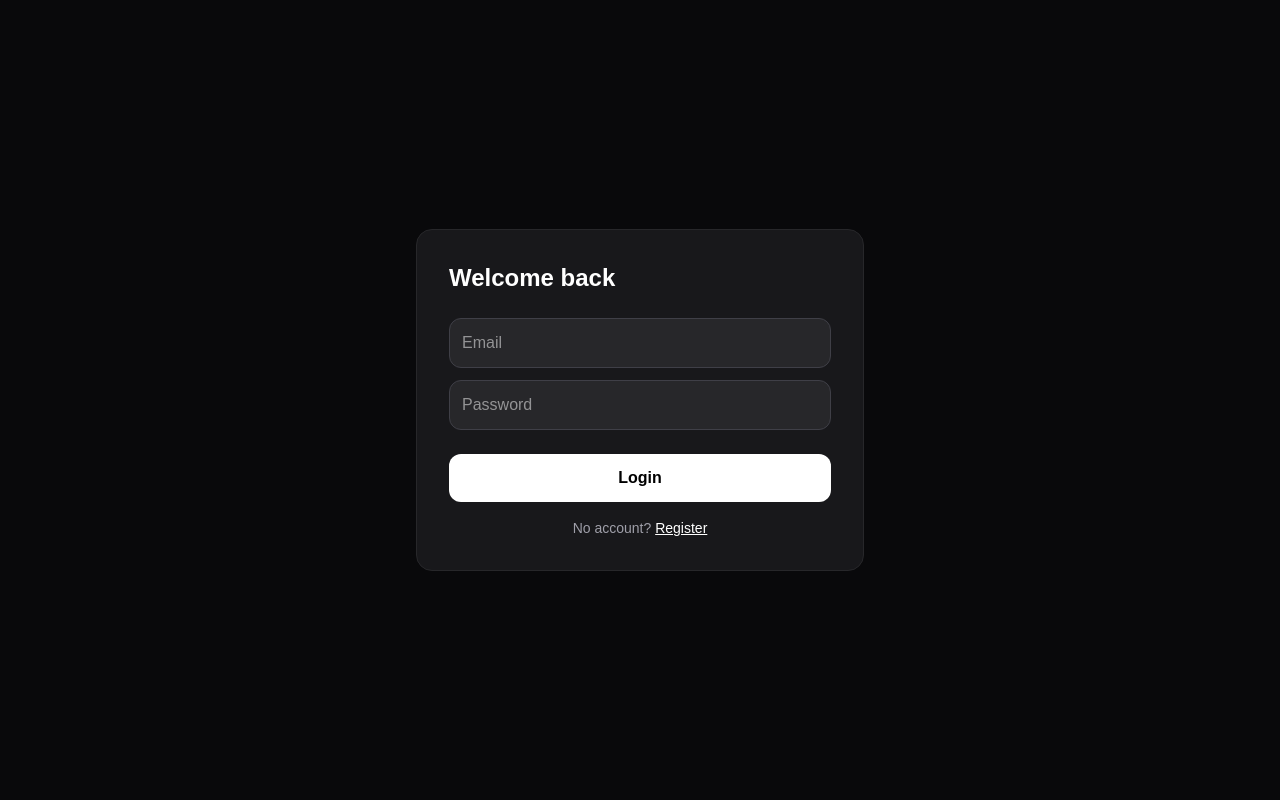
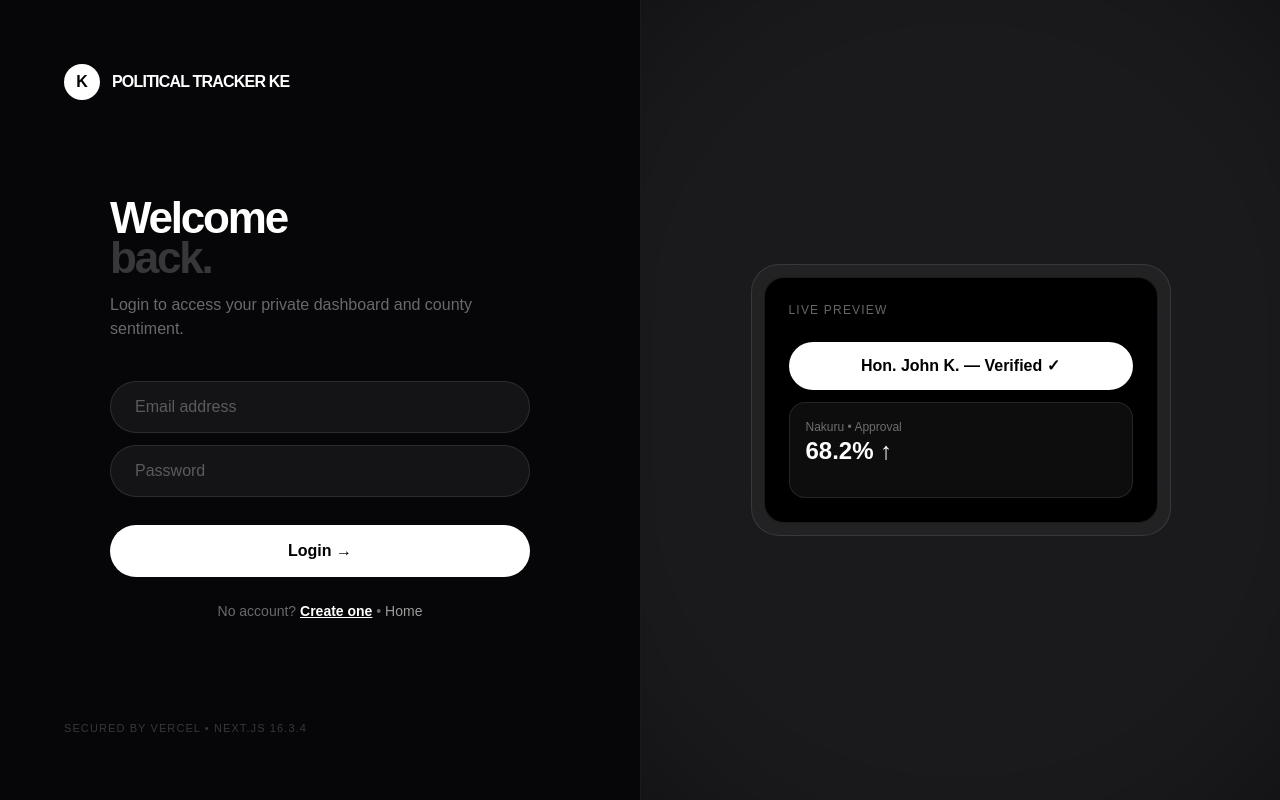
Before and after one commit to applepayglobalagencies-source/political-tracker, a Next.js app: page /login in a window 1280 px wide. Built offline with nearby package versions, Linux system fonts and the light colour scheme.

Commit message:
premium auth pages

```diff
--- a/src/app/login/page.tsx
+++ b/src/app/login/page.tsx
@@ -1,27 +1,32 @@
 "use client";
 import { useState } from "react";
 import { useRouter } from "next/navigation";
-import { getUsers } from "@/lib/auth";
 
 export default function Login(){
-  const [email,setEmail]=useState(""); const [pass,setPass]=useState("");
+  const [loading,setLoading]=useState(false);
   const router=useRouter();
-  const submit=(e:any)=>{
-    e.preventDefault();
-    const u=getUsers().find(x=>x.email===email && x.password===pass);
-    if(!u) return alert("Invalid credentials");
-    localStorage.setItem("pt_session", JSON.stringify({email:u.email, name:u.name}));
-    router.push("/dashboard");
-  }
   return (
-    <main className="min-h-screen bg-zinc-950 flex items-center justify-center p-6">
-      <form onSubmit={submit} className="w-full max-w-md bg-zinc-900 border border-zinc-800 rounded-2xl p-8">
-        <h1 className="text-2xl font-bold text-white mb-6">Welcome back</h1>
-        <input value={email} onChange={e=>setEmail(e.target.value)} placeholder="Email" required className="w-full bg-zinc-800 border border-zinc-700 rounded-xl p-3 mb-3 text-white" />
-        <input value={pass} onChange={e=>setPass(e.target.value)} placeholder="Password" type="password" required className="w-full bg-zinc-800 border border-zinc-700 rounded-xl p-3 mb-6 text-white" />
-        <button className="w-full bg-white text-black font-bold rounded-xl p-3">Login</button>
-        <p className="text-zinc-400 text-sm mt-4 text-center">No account? <a href="/register" className="text-white underline">Register</a></p>
-      </form>
+    <main className="min-h-screen bg-[#060608] grid lg:grid-cols-2">
+      <div className="p-8 lg:p-16 flex flex-col justify-between">
+        <div className="flex items-center gap-3"><div className="h-9 w-9 rounded-full bg-white text-black font-black grid place-items-center">K</div><b className="tracking-tighter text-white">POLITICAL TRACKER KE</b></div>
+        <div className="max-w-[420px] w-full mx-auto">
+          <h1 className="text-[44px] font-black tracking-tighter leading-[0.9] text-white">Welcome<br/><span className="text-white/20">back.</span></h1>
+          <p className="text-white/40 mt-4">Login to access your private dashboard and county sentiment.</p>
+          <form onSubmit={(e:any)=>{e.preventDefault(); setLoading(true); const d=new FormData(e.target); const email=d.get("email"); const users=JSON.parse(localStorage.getItem("pt_users")||"[]"); const u=users.find((x:any)=>x.email===email); if(!u) {alert("No account found. Please register."); setLoading(false); return;} localStorage.setItem("pt_session", JSON.stringify({name:u.name,email})); router.push("/dashboard");}} className="mt-10 space-y-3">
+            <input name="email" required type="email" placeholder="Email address" className="w-full h-[52px] px-6 rounded-full bg-white/[0.06] border border-white/10 text-white outline-none focus:border-white/20 placeholder:text-white/30" />
+            <input name="password" required type="password" placeholder="Password" className="w-full h-[52px] px-6 rounded-full bg-white/[0.06] border border-white/10 text-white outline-none focus:border-white/20 placeholder:text-white/30" />
+            <button disabled={loading} className="w-full h-[52px] rounded-full bg-white text-black font-bold mt-4 disabled:opacity-50">{loading? "Signing in...":"Login →"}</button>
+          </form>
+          <p className="text-white/40 text-sm mt-6 text-center">No account? <a href="/register" className="text-white font-bold underline">Create one</a> • <a href="/" className="text-white/60">Home</a></p>
+        </div>
+        <p className="text-[11px] tracking-widest text-white/20">SECURED BY VERCEL • NEXT.JS 16.3.4</p>
+      </div>
+      <div className="hidden lg:grid place-items-center bg-[#0c0c0e] border-l border-white/[0.06] p-12 relative overflow-hidden">
+        <div className="absolute -inset-40 bg-white/[0.06] blur-[100px] rounded-full" />
+        <div className="relative w-full max-w-[420px] rounded-[28px] bg-white/[0.04] border border-white/10 p-3 backdrop-blur-xl">
+          <div className="rounded-[20px] bg-black p-6 border border-white/10"><p className="text-xs tracking-widest text-white/40">LIVE PREVIEW</p><div className="mt-6 space-y-3"><div className="h-12 rounded-full bg-white text-black grid place-items-center font-bold">Hon. John K. — Verified ✓</div><div className="h-24 rounded-2xl bg-white/5 border border-white/10 p-4"><p className="text-xs text-white/40">Nakuru • Approval</p><p className="text-2xl font-black text-white">68.2% ↑</p></div></div></div>
+        </div>
+      </div>
     </main>
   )
 }
--- a/src/app/register/page.tsx
+++ b/src/app/register/page.tsx
@@ -1,28 +1,32 @@
 "use client";
 import { useState } from "react";
 import { useRouter } from "next/navigation";
-import { getUsers, saveUser } from "@/lib/auth";
 
 export default function Register(){
-  const [name,setName]=useState(""); const [email,setEmail]=useState(""); const [pass,setPass]=useState("");
   const router=useRouter();
-  const submit=(e:any)=>{
-    e.preventDefault();
-    if(getUsers().find(u=>u.email===email)) return alert("Email already exists");
-    saveUser({id:Date.now().toString(), name, email, role:"politician", password:pass});
-    localStorage.setItem("pt_session", JSON.stringify({email, name}));
-    router.push("/dashboard");
-  }
   return (
-    <main className="min-h-screen bg-zinc-950 flex items-center justify-center p-6">
-      <form onSubmit={submit} className="w-full max-w-md bg-zinc-900 border border-zinc-800 rounded-2xl p-8">
-        <h1 className="text-2xl font-bold text-white mb-1">Create account</h1><p className="text-zinc-400 mb-6 text-sm">Political Tracker KE • Politician / Analyst</p>
-        <input value={name} onChange={e=>setName(e.target.value)} placeholder="Full Name" required className="w-full bg-zinc-800 border border-zinc-700 rounded-xl p-3 mb-3 text-white" />
-        <input value={email} onChange={e=>setEmail(e.target.value)} placeholder="Email" type="email" required className="w-full bg-zinc-800 border border-zinc-700 rounded-xl p-3 mb-3 text-white" />
-        <input value={pass} onChange={e=>setPass(e.target.value)} placeholder="Password" type="password" required className="w-full bg-zinc-800 border border-zinc-700 rounded-xl p-3 mb-6 text-white" />
-        <button className="w-full bg-white text-black font-bold rounded-xl p-3">Register</button>
-        <p className="text-zinc-400 text-sm mt-4 text-center">Already have? <a href="/login" className="text-white underline">Login</a></p>
-      </form>
+    <main className="min-h-screen bg-[#060608] grid lg:grid-cols-2">
+      <div className="p-8 lg:p-16 flex flex-col justify-between">
+        <div className="flex items-center gap-3"><div className="h-9 w-9 rounded-full bg-white text-black font-black grid place-items-center">K</div><b className="tracking-tighter text-white">POLITICAL TRACKER KE</b><span className="text-[10px] border border-white/10 px-2 py-0.5 rounded-full text-white/40 ml-2">POLITICIAN ACCESS</span></div>
+        <div className="max-w-[440px] w-full mx-auto">
+          <h1 className="text-[44px] font-black tracking-tighter leading-[0.9] text-white">Claim your<br/><span className="text-white/20">profile.</span></h1>
+          <p className="text-white/40 mt-4 leading-6">Join 12k+ politicians & journalists tracking 47 counties in real-time.</p>
+          <form onSubmit={(e:any)=>{e.preventDefault(); const d=new FormData(e.target); const name=d.get("name"); const email=d.get("email"); const password=d.get("password"); const users=JSON.parse(localStorage.getItem("pt_users")||"[]"); if(users.find((u:any)=>u.email===email)) return alert("Email exists, please login"); users.push({name,email,password}); localStorage.setItem("pt_users", JSON.stringify(users)); localStorage.setItem("pt_session", JSON.stringify({name,email})); router.push("/dashboard");}} className="mt-10 space-y-3">
+            <input name="name" required placeholder="Full Name (Hon....)" className="w-full h-[52px] px-6 rounded-full bg-white/[0.06] border border-white/10 text-white outline-none placeholder:text-white/30" />
+            <select name="role" className="w-full h-[52px] px-6 rounded-full bg-white/[0.06] border border-white/10 text-white outline-none"><option className="bg-black">Politician / MP / MCA</option><option className="bg-black">Campaign Team</option><option className="bg-black">Journalist / Media</option><option className="bg-black">Analyst</option></select>
+            <input name="email" required type="email" placeholder="Official Email" className="w-full h-[52px] px-6 rounded-full bg-white/[0.06] border border-white/10 text-white outline-none placeholder:text-white/30" />
+            <input name="password" required type="password" placeholder="Create Password" className="w-full h-[52px] px-6 rounded-full bg-white/[0.06] border border-white/10 text-white outline-none placeholder:text-white/30" />
+            <button className="w-full h-[52px] rounded-full bg-white text-black font-bold mt-2">Create Account & Go to Dashboard →</button>
+            <p className="text-[11px] text-white/30 text-center leading-4">By creating account you agree to verification. Profiles are reviewed within 24h.</p>
+          </form>
+          <p className="text-white/40 text-sm mt-6 text-center">Have account? <a href="/login" className="text-white font-bold underline">Login</a></p>
+        </div>
+        <p className="text-[11px] tracking-widest text-white/20">TRUSTED BY NATION MEDIA • THE STAR • CITIZEN</p>
+      </div>
+      <div className="hidden lg:block bg-[#0a0a0c] border-l border-white/[0.06] relative overflow-hidden">
+        <div className="absolute inset-0 bg-gradient-to-b from-white/[0.06] to-transparent" />
+        <div className="relative h-full grid place-items-center p-12"><div className="w-full max-w-[380px] rounded-[32px] bg-gradient-to-b from-white/[0.08] to-white/[0.02] border border-white/10 p-2 backdrop-blur-2xl"><div className="rounded-[24px] bg-[#0f0f11] p-6 border border-white/5"><div className="flex items-center gap-3"><div className="h-10 w-10 rounded-full bg-white"/><div><p className="font-bold text-white text-sm">Hon. Aisha M.</p><p className="text-xs text-white/40">Mombasa • Verified Politician</p></div><span className="ml-auto text-[10px] bg-emerald-500/20 text-emerald-400 px-2 py-1 rounded-full">VERIFIED</span></div><div className="mt-6 grid grid-cols-2 gap-3"><div className="bg-white rounded-2xl p-4 text-black"><p className="text-[10px] opacity-60">APPROVAL</p><p className="font-black text-xl">72%</p></div><div className="bg-white/5 border border-white/10 rounded-2xl p-4"><p className="text-[10px] opacity-60 text-white">MENTIONS</p><p className="font-black text-xl text-white">1.2k</p></div></div></div></div></div>
+      </div>
     </main>
   )
 }
```
Also changed, not shown: src/app/dashboard/page.tsx (+23 -13 lines).
